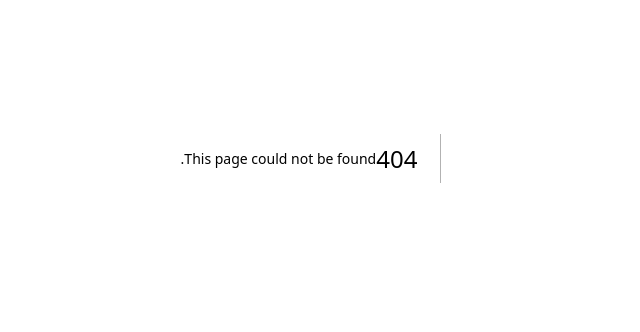
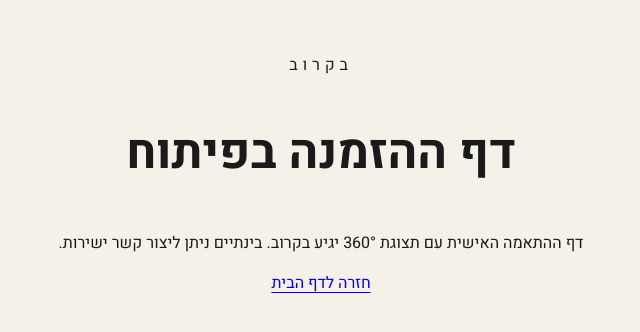
Before and after one commit to Omerlvt/FunCups, a Next.js app in the folder web/: page /order in a window 1280 px wide. Before the commit this address had no page. Shown: the part 242-574 px from the top of the page, without its empty margins (319-959 px from the left). Built offline with nearby package versions, Linux system fonts and the light colour scheme.

Commit message:
feat: add /order placeholder page

```diff
--- /dev/null
+++ b/web/app/order/page.tsx
@@ -0,0 +1,29 @@
+import Link from 'next/link'
+
+export default function OrderPage() {
+  return (
+    <main className="min-h-screen bg-bg flex flex-col items-center justify-center px-6 text-center">
+      <p
+        className="text-xs font-medium text-accent uppercase mb-4"
+        style={{ letterSpacing: '0.3em' }}
+      >
+        בקרוב
+      </p>
+      <h1
+        className="font-extrabold text-ink mb-4"
+        style={{ fontSize: 'clamp(2rem, 5vw, 3rem)', lineHeight: 1.2 }}
+      >
+        דף ההזמנה בפיתוח
+      </h1>
+      <p className="text-stone text-sm mb-8 max-w-sm leading-relaxed">
+        דף ההתאמה האישית עם תצוגת 360° יגיע בקרוב. בינתיים ניתן ליצור קשר ישירות.
+      </p>
+      <Link
+        href="/"
+        className="text-sm text-accent hover:text-accent-dark font-semibold underline underline-offset-4 transition-colors"
+      >
+        חזרה לדף הבית
+      </Link>
+    </main>
+  )
+}
```
